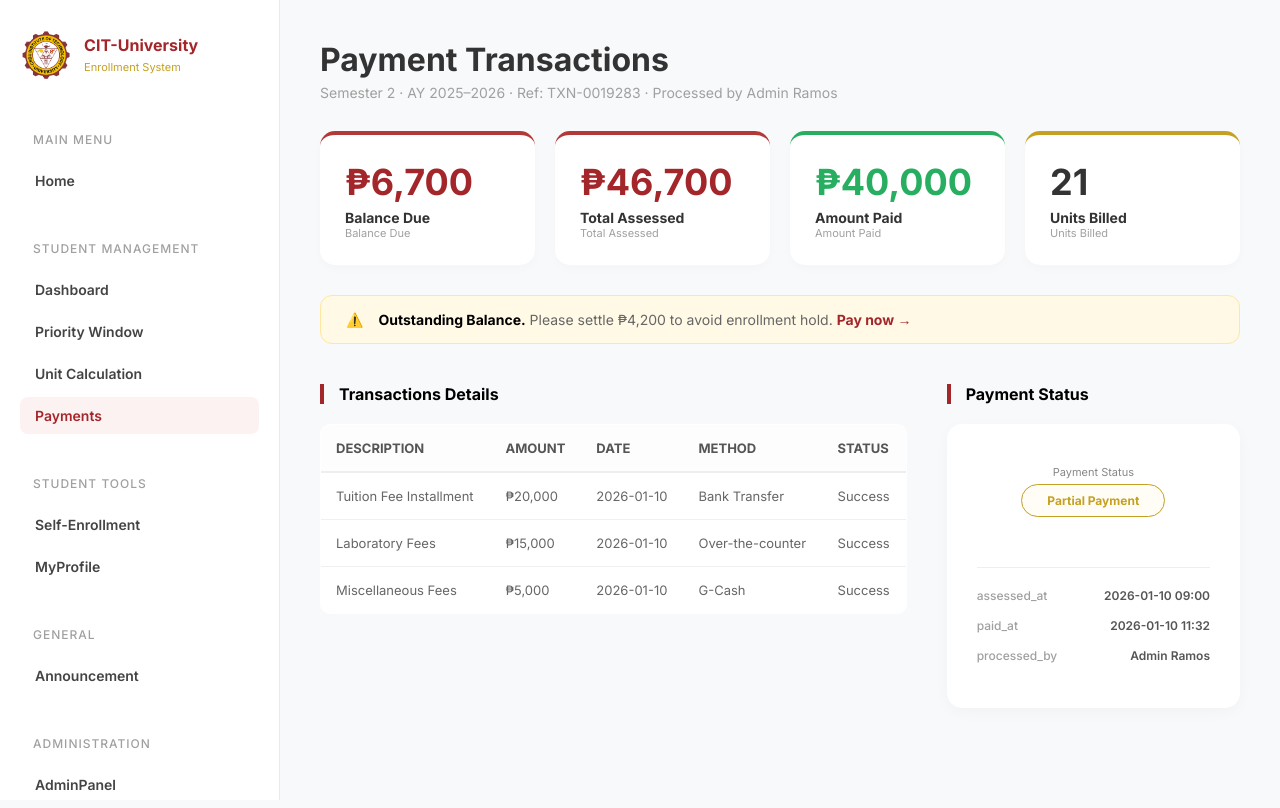
After one commit to Tac0trucks/IM_FinalProject, a PHP site: page /payments.php in a window 1280 px wide. The commit adds this page. Run offline with PHP 8.4, Linux system fonts and the light colour scheme; the visitor is signed in with stand-in values (Sample User, id 1).

Commit message:
Added some stuff

```diff
--- /dev/null
+++ b/payments.php
@@ -0,0 +1,222 @@
+<?php
+include 'db.php';
+
+// Protection: Redirect if not logged in
+if (!isset($_SESSION['user_id'])) {
+    header("Location: login.php");
+    exit();
+}
+?>
+
+<!DOCTYPE html>
+<html lang="en">
+<head>
+    <meta charset="UTF-8">
+    <title>Payment Transactions | CIT Enrollment System</title>
+    <link href="https://fonts.googleapis.com/css2?family=Inter:wght@400;500;600;700&display=swap" rel="stylesheet">
+    <style>
+        :root {
+            --cit-maroon: #A3262A;
+            --cit-gold: #C5A021;
+            --cit-green: #27ae60;
+            --bg-gray: #F8F9FA;
+        }
+
+        body {
+            margin: 0;
+            font-family: 'Inter', sans-serif;
+            display: flex;
+            background-color: var(--bg-gray);
+            height: 100vh;
+        }
+
+        .main-content {
+            flex: 1;
+            padding: 40px;
+            overflow-y: auto;
+        }
+
+        /* Header Area */
+        .page-header h1 { margin: 0; font-size: 32px; font-weight: 800; color: #333; }
+        .page-header p { color: #A0A0A0; font-size: 14px; margin-top: 5px; }
+
+        /* Stats Grid */
+        .stats-grid {
+            display: flex;
+            gap: 20px;
+            margin: 30px 0;
+        }
+
+        .stat-card {
+            flex: 1;
+            background: white;
+            padding: 25px;
+            border-radius: 15px;
+            border-top: 4px solid #ddd;
+            box-shadow: 0 4px 10px rgba(0,0,0,0.02);
+        }
+
+        .card-red { border-top-color: #B33939; }
+        .card-green { border-top-color: var(--cit-green); }
+        .card-gold { border-top-color: var(--cit-gold); }
+
+        .stat-val { font-size: 36px; font-weight: 700; color: #333; margin-bottom: 5px; }
+        .val-red { color: #A3262A; }
+        .val-green { color: var(--cit-green); }
+
+        .stat-label { font-size: 14px; font-weight: 700; color: #333; }
+        .stat-sub { font-size: 11px; color: #A0A0A0; }
+
+        /* Alert Bar */
+        .alert-bar {
+            background: #FFF9E6;
+            border: 1px solid #FFE6A1;
+            padding: 15px 25px;
+            border-radius: 12px;
+            display: flex;
+            align-items: center;
+            gap: 15px;
+            margin-bottom: 40px;
+            font-size: 14px;
+        }
+
+        .alert-bar strong { font-weight: 700; }
+        .alert-bar a { color: var(--cit-maroon); font-weight: 700; text-decoration: none; }
+
+        /* Layout Grid */
+        .payment-grid {
+            display: grid;
+            grid-template-columns: 2fr 1fr;
+            gap: 40px;
+        }
+
+        .section-title { font-size: 16px; font-weight: 700; margin-bottom: 20px; border-left: 4px solid var(--cit-maroon); padding-left: 15px; }
+
+        /* Table */
+        table { width: 100%; border-collapse: collapse; background: white; border-radius: 10px; overflow: hidden; font-size: 13px; border: 1px solid #eee; }
+        th { background: #fdfdfd; padding: 15px; text-align: left; border-bottom: 2px solid #eee; text-transform: uppercase; color: #555; }
+        td { padding: 15px; border-bottom: 1px solid #f0f0f0; color: #666; }
+
+        /* Status Side Card */
+        .status-box {
+            background: white;
+            padding: 30px;
+            border-radius: 15px;
+            text-align: center;
+            box-shadow: 0 4px 15px rgba(0,0,0,0.03);
+        }
+
+        .status-badge {
+            display: inline-block;
+            border: 1px solid var(--cit-gold);
+            color: var(--cit-gold);
+            background: #fffdf5;
+            padding: 8px 25px;
+            border-radius: 20px;
+            font-size: 12px;
+            font-weight: 700;
+            margin-bottom: 30px;
+        }
+
+        .status-list { text-align: left; margin-top: 20px; border-top: 1px solid #eee; padding-top: 20px; }
+        .status-item { display: flex; justify-content: space-between; font-size: 12px; margin-bottom: 15px; }
+        .item-label { color: #A0A0A0; font-weight: 500; }
+        .item-val { color: #555; font-weight: 600; }
+    </style>
+</head>
+<body>
+
+    <!-- Dynamic Sidebar -->
+    <?php include 'includes/sidebar.php'; ?>
+
+    <main class="main-content">
+        <div class="page-header">
+            <h1>Payment Transactions</h1>
+            <p>Semester 2 · AY 2025–2026 · Ref: TXN-0019283 · Processed by Admin Ramos</p>
+        </div>
+
+        <!-- Summary Cards -->
+        <section class="stats-grid">
+            <div class="stat-card card-red">
+                <div class="stat-val val-red">₱6,700</div>
+                <div class="stat-label">Balance Due</div>
+                <div class="stat-sub">Balance Due</div>
+            </div>
+            <div class="stat-card card-red">
+                <div class="stat-val val-red">₱46,700</div>
+                <div class="stat-label">Total Assessed</div>
+                <div class="stat-sub">Total Assessed</div>
+            </div>
+            <div class="stat-card card-green">
+                <div class="stat-val val-green">₱40,000</div>
+                <div class="stat-label">Amount Paid</div>
+                <div class="stat-sub">Amount Paid</div>
+            </div>
+            <div class="stat-card card-gold">
+                <div class="stat-val">21</div>
+                <div class="stat-label">Units Billed</div>
+                <div class="stat-sub">Units Billed</div>
+            </div>
+        </section>
+
+        <!-- Outstanding Balance Alert -->
+        <div class="alert-bar">
+            <span>⚠️</span>
+            <div>
+                <strong>Outstanding Balance.</strong>
+                <span style="color: #666;">Please settle ₱4,200 to avoid enrollment hold.</span>
+                <a href="#">Pay now →</a>
+            </div>
+        </div>
+
+        <!-- Main Details Grid -->
+        <div class="payment-grid">
+            <!-- Left: Table -->
+            <div>
+                <div class="section-title">Transactions Details</div>
+                <table>
+                    <thead>
+                        <tr>
+                            <th>Description</th>
+                            <th>Amount</th>
+                            <th>Date</th>
+                            <th>Method</th>
+                            <th>Status</th>
+                        </tr>
+                    </thead>
+                    <tbody>
+                        <tr><td>Tuition Fee Installment</td><td>₱20,000</td><td>2026-01-10</td><td>Bank Transfer</td><td>Success</td></tr>
+                        <tr><td>Laboratory Fees</td><td>₱15,000</td><td>2026-01-10</td><td>Over-the-counter</td><td>Success</td></tr>
+                        <tr><td>Miscellaneous Fees</td><td>₱5,000</td><td>2026-01-10</td><td>G-Cash</td><td>Success</td></tr>
+                    </tbody>
+                </table>
+            </div>
+
+            <!-- Right: Status -->
+            <div>
+                <div class="section-title">Payment Status</div>
+                <div class="status-box">
+                    <p style="font-size: 11px; color: #888; margin-bottom: 5px;">Payment Status</p>
+                    <div class="status-badge">Partial Payment</div>
+
+                    <div class="status-list">
+                        <div class="status-item">
+                            <span class="item-label">assessed_at</span>
+                            <span class="item-val">2026-01-10 09:00</span>
+                        </div>
+                        <div class="status-item">
+                            <span class="item-label">paid_at</span>
+                            <span class="item-val">2026-01-10 11:32</span>
+                        </div>
+                        <div class="status-item">
+                            <span class="item-label">processed_by</span>
+                            <span class="item-val">Admin Ramos</span>
+                        </div>
+                    </div>
+                </div>
+            </div>
+        </div>
+    </main>
+
+</body>
+</html>
```
Also changed, not shown: admin.php (+15 -5 lines), admin_overload.php (added, +86 -0 lines), admin_payments.php (added, +87 -0 lines), dashboard.php (+21 -5 lines).
